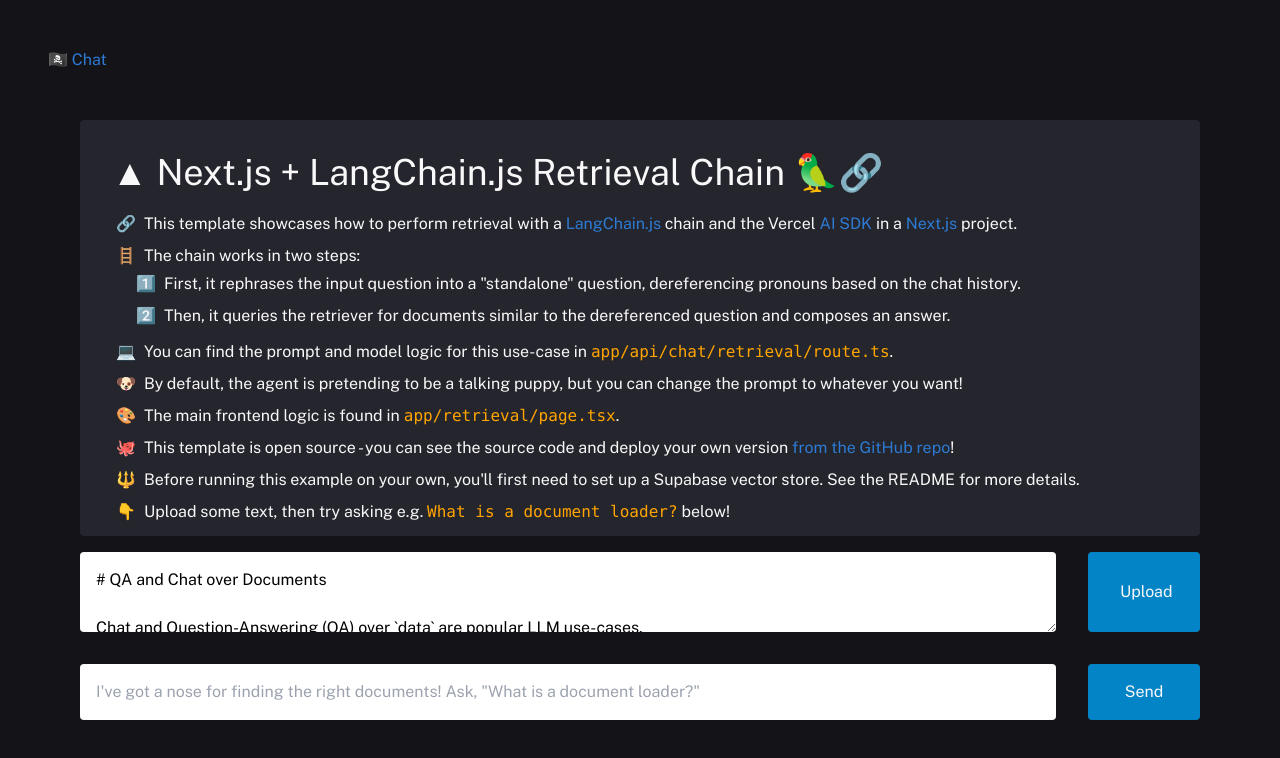
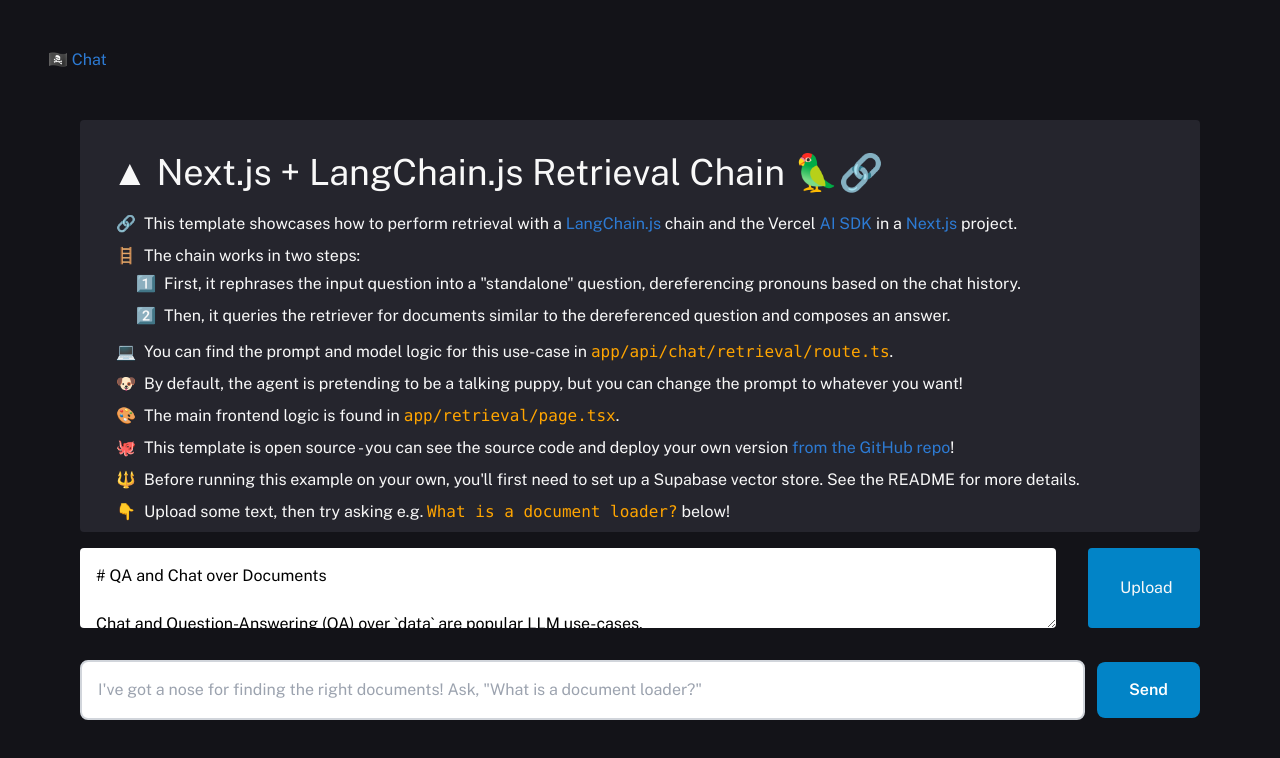
Before and after one commit to chunyoupeng/rise-chat, a Next.js app: page /retrieval in a window 1280 px wide. Shown: the top 758 px of the page. Built offline with nearby package versions, Linux system fonts and the light colour scheme.

Commit message:
change tailwincss format

```diff
--- a/components/ChatWindow.tsx
+++ b/components/ChatWindow.tsx
@@ -129,26 +129,46 @@
 
       {messages.length === 0 && ingestForm}
 
+
       <form onSubmit={sendMessage} className="flex w-full flex-col">
   <div className="flex">
     {intemediateStepsToggle}
   </div>
-        <div className="flex w-full mt-4">
+  <div className="flex items-center w-full mt-4 space-x-3">
     <input
-            className="grow mr-8 p-4 rounded"
+      className="flex-grow p-4 text-gray-700 bg-white border-2 border-gray-300 rounded-lg focus:outline-none focus:border-sky-500 transition-colors"
       value={input}
       placeholder={placeholder ?? "What's it like to be a pirate?"}
       onChange={handleInputChange}
     />
-          <button type="submit" className="shrink-0 px-8 py-4 bg-sky-600 rounded w-28">
-            <div role="status" className={`${(chatEndpointIsLoading || intermediateStepsLoading) ? "" : "hidden"} flex justify-center`}>
-              <svg aria-hidden="true" className="w-6 h-6 text-white animate-spin dark:text-white fill-sky-800" viewBox="0 0 100 101" fill="none" xmlns="http://www.w3.org/2000/svg">
-                  <path d="M100 50.5908C100 78.2051 77.6142 100.591 50 100.591C22.3858 100.591 0 78.2051 0 50.5908C0 22.9766 22.3858 0.59082 50 0.59082C77.6142 0.59082 100 22.9766 100 50.5908ZM9.08144 50.5908C9.08144 73.1895 27.4013 91.5094 50 91.5094C72.5987 91.5094 90.9186 73.1895 90.9186 50.5908C90.9186 27.9921 72.5987 9.67226 50 9.67226C27.4013 9.67226 9.08144 27.9921 9.08144 50.5908Z" fill="currentColor"/>
-                  <path d="M93.9676 39.0409C96.393 38.4038 97.8624 35.9116 97.0079 33.5539C95.2932 28.8227 92.871 24.3692 89.8167 20.348C85.8452 15.1192 80.8826 10.7238 75.2124 7.41289C69.5422 4.10194 63.2754 1.94025 56.7698 1.05124C51.7666 0.367541 46.6976 0.446843 41.7345 1.27873C39.2613 1.69328 37.813 4.19778 38.4501 6.62326C39.0873 9.04874 41.5694 10.4717 44.0505 10.1071C47.8511 9.54855 51.7191 9.52689 55.5402 10.0491C60.8642 10.7766 65.9928 12.5457 70.6331 15.2552C75.2735 17.9648 79.3347 21.5619 82.5849 25.841C84.9175 28.9121 86.7997 32.2913 88.1811 35.8758C89.083 38.2158 91.5421 39.6781 93.9676 39.0409Z" fill="currentFill"/>
+    <button
+      type="submit"
+      className="flex-shrink-0 px-8 py-4 font-semibold text-white transition-colors bg-sky-600 rounded-lg hover:bg-sky-700 focus:outline-none focus:ring-4 focus:ring-sky-300"
+    >
+      <div
+        role="status"
+        className={`${
+          chatEndpointIsLoading || intermediateStepsLoading ? "" : "hidden"
+        } flex justify-center`}
+      >
+        <svg
+          aria-hidden="true"
+          className="w-6 h-6 text-white animate-spin fill-sky-800"
+          viewBox="0 0 100 101"
+          fill="none"
+          xmlns="http://www.w3.org/2000/svg"
+        >
+          {/* SVG paths remain the same */}
         </svg>
         <span className="sr-only">Loading...</span>
       </div>
-            <span className={(chatEndpointIsLoading || intermediateStepsLoading) ? "hidden" : ""}>Send</span>
+      <span
+        className={`${
+          chatEndpointIsLoading || intermediateStepsLoading ? "hidden" : ""
+        }`}
+      >
+        Send
+      </span>
     </button>
   </div>
 </form>
```
Lines whose indentation alone changed are shown as unchanged.
